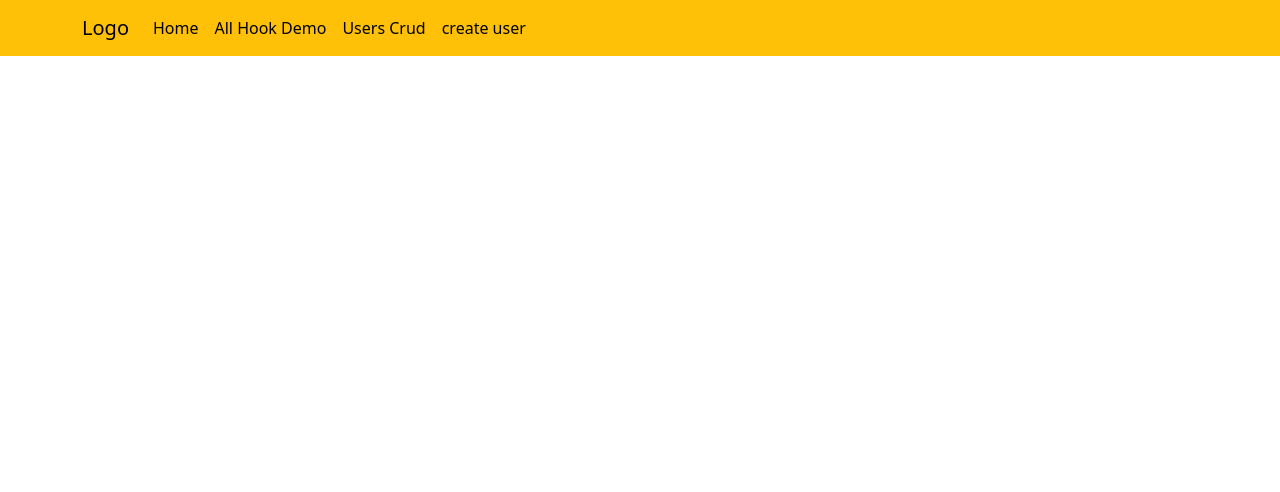
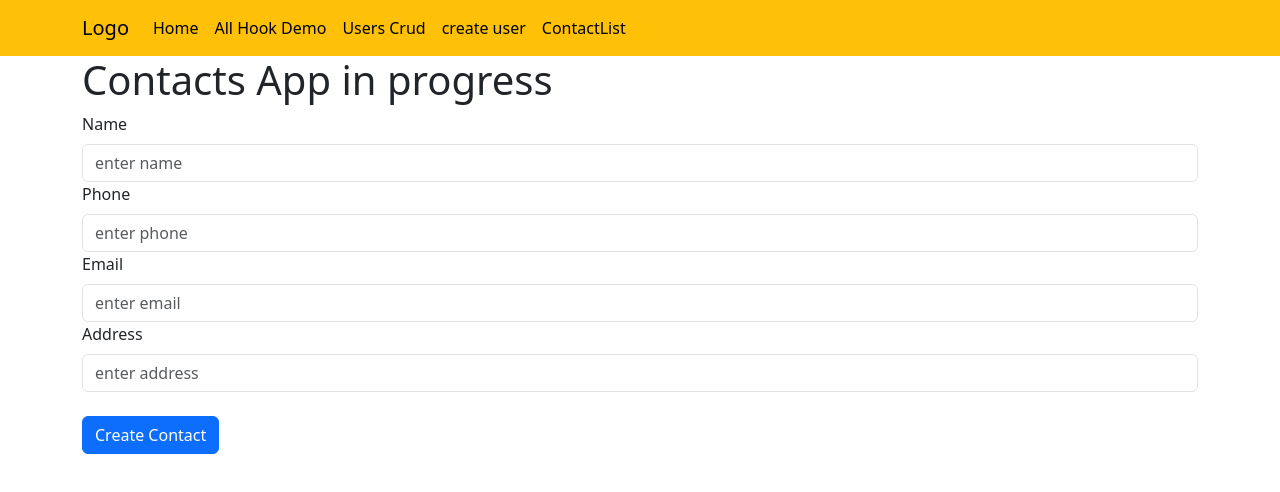
Before and after one commit to smishra1000/fsd-15-wfs, a React (Create React App) app in the folder react-session/reactjs-with-functional/: page /contactlist in a window 1280 px wide. Shown: the top 492 px of the page. Built offline with nearby package versions, Linux system fonts and the light colour scheme.

Commit message:
contact list functionality added

```diff
--- a/react-session/reactjs-with-functional/src/App.js
+++ b/react-session/reactjs-with-functional/src/App.js
@@ -15,6 +15,7 @@ import Home from "./Components/Home"
 import AllHooks from './Components/AllHooks/AllHooks';
 import UsersCrud from './Components/AllHooks/UsersCrud';
 import UserCreateForm from './Components/AllHooks/UserCreateForm';
+import ContactList from './Components/contacts-app/ContactList';
 
 function App() {
   return (
@@ -37,6 +38,7 @@ function App() {
           <Route path="/allhook" element={<AllHooks />}></Route>
           <Route path="/userscrud" element={<UsersCrud />}></Route>
           <Route path="/createuser" element={<UserCreateForm />}></Route>
+          <Route path="/contactlist" element={<ContactList />}></Route>
           <Route path="/" element={<Home />}></Route>
         </Routes>
       </BrowserRouter>
--- a/react-session/reactjs-with-functional/src/Components/NavBar.jsx
+++ b/react-session/reactjs-with-functional/src/Components/NavBar.jsx
@@ -24,6 +24,9 @@ function NavBar() {
                         <li class="nav-item">
                             <Link class="nav-link active" aria-current="page" to="createuser">create user</Link>
                         </li>
+                        <li class="nav-item">
+                            <Link class="nav-link active" aria-current="page" to="contactlist">ContactList</Link>
+                        </li>
 
 
                     </ul>
--- /dev/null
+++ b/react-session/reactjs-with-functional/src/Components/contacts-app/ContactList.jsx
@@ -0,0 +1,106 @@
+// contacts app using react
+
+// 1>we can save contact--phone name age email address of a person
+// 2>we can delete contact
+// 3>we can edit contact
+// 4>we can serach contact by alphabates
+
+import { useState } from "react"
+function ContactList() {
+    const [contacts, setContacts] = useState([])
+    const [contact, setContact] = useState({ name: "", email: "", phone: "", address: "" })
+    const [isEdit,setIsEdit] = useState(false)
+    const [selectedPhone,setSelectedPhone] = useState(null)
+    const onFiledChange = (e, field) => {
+        setContact({ ...contact, [field]: e.target.value })
+    }
+
+    const createContact = () => {
+        setContacts([...contacts, contact])
+        setContact({ ...contact, name: "", email: "", phone: "", address: "" })
+    }
+    const deleteContact = (phone)=>{
+        const updatedContacts = [...contacts];
+        const index = updatedContacts.findIndex((item)=>{
+            return item.phone===phone
+        })
+        updatedContacts.splice(index, 1);
+        setContacts(updatedContacts);
+    }
+    const editContact = (phone)=>{
+        setIsEdit(true)
+        const updatedContacts = [...contacts];
+        const index = updatedContacts.findIndex((item)=>{
+            return item.phone===phone
+        })
+        setContact({...contact,...updatedContacts[index]})
+        setSelectedPhone(phone)
+    }
+
+    const updateContact = ()=>{
+        const updatedContacts = [...contacts];
+        const index = updatedContacts.findIndex((item)=>{
+            return item.phone===selectedPhone
+        })
+        updatedContacts[index].name=contact.name
+        updatedContacts[index].phone=contact.phone
+        updatedContacts[index].address=contact.address
+        updatedContacts[index].email=contact.email
+         setContacts(updatedContacts)
+        setContact({ ...contact, name: "", email: "", phone: "", address: "" })
+        setIsEdit(false)
+    }
+    return (
+        <div className="container">
+
+            <h1>Contacts App in progress</h1>
+            <div className="row">
+                <div className="form-group">
+                    <label class="form-label">Name</label>
+                    <input class="form-control" type="text" value={contact.name} placeholder="enter name" onChange={(e) => onFiledChange(e, "name")} />
+                </div>
+                <div className="form-group">
+                    <label class="form-label">Phone</label>
+                    <input class="form-control" type="text" value={contact.phone} placeholder="enter phone" onChange={(e) => onFiledChange(e, "phone")} />
+                </div>
+                <div className="form-group">
+                    <label class="form-label">Email</label>
+                    <input class="form-control" type="text" value={contact.email} placeholder="enter email" onChange={(e) => onFiledChange(e, "email")} />
+                </div>
+                <div className="form-group">
+                    <label class="form-label">Address</label>
+                    <input class="form-control" type="text" value={contact.address} placeholder="enter address" onChange={(e) => onFiledChange(e, "address")} />
+                </div>
+            </div>
+            <div className="row mt-4">
+                <div className="col-md-3">
+                    {!isEdit &&<button className="btn btn-primary" onClick={() => createContact()}>Create Contact</button>}
+                    {isEdit && <button className="btn btn-primary" onClick={() => updateContact()}>Upxdate Contact</button>}
+                </div>
+            </div>
+            <div className="row mt-4">
+                <div class="list-group">
+                    {contacts.map((item) => {
+                        return (
+                            <a href="#" class="list-group-item list-group-item-action flex-column align-items-start">
+                                <div class="d-flex w-100 justify-content-between">
+                                    <h5 class="mb-1">Name: {item.name}</h5>
+                                    <small>email: {item.email}</small>
+                                </div>
+                                <p class="mb-1">phone: {item.phone}</p>
+                                <small>Address:{item.address}</small>
+                                <div class="d-flex w-100 justify-content-between">
+                                    <button className="btn btn-info" onClick={()=>editContact(item.phone)}>edit</button>
+                                    <button className="btn btn-danger" onClick={()=>deleteContact(item.phone)}>delete</button>
+                                </div>
+                            </a>
+                        )
+                    })}
+
+                </div>
+            </div>
+        </div>
+    )
+}
+
+export default ContactList
```
